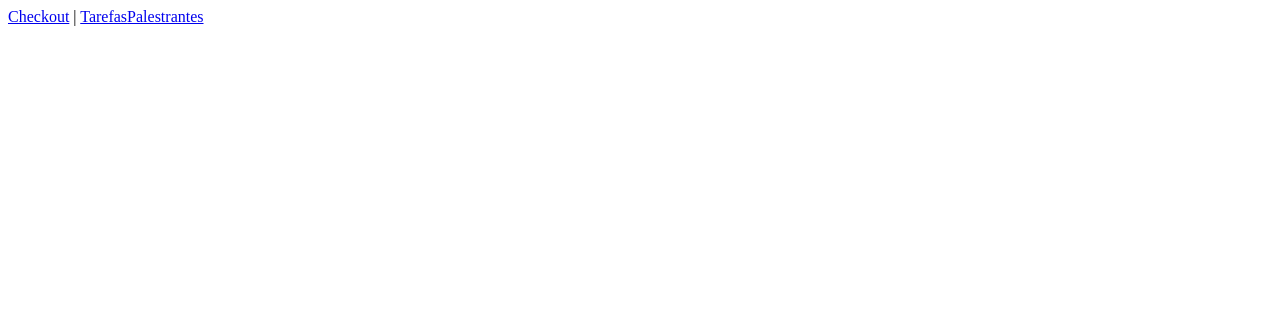
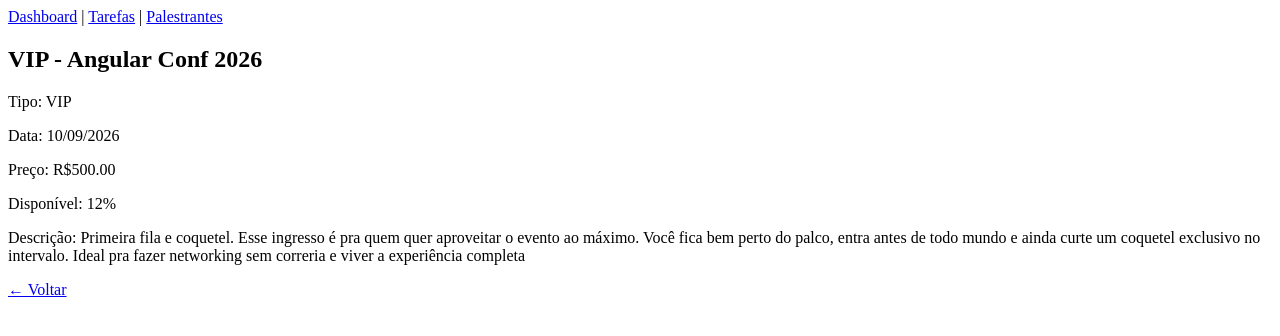
Before and after one commit to augustosilvarocha/ingresso-inteligente, an Angular app: page /ingresso/1 in a window 1280 px wide. Before the commit this address led to /. Shown: the top 336 px of the page. Built offline with nearby package versions, Linux system fonts and the light colour scheme.

Commit message:
feat: adiciona roteamento e navegação entre páginas

```diff
--- a/src/app/app.config.ts
+++ b/src/app/app.config.ts
@@ -1,5 +1,5 @@
 import { ApplicationConfig, provideBrowserGlobalErrorListeners } from '@angular/core';
-import { provideRouter } from '@angular/router';
+import { provideRouter, withComponentInputBinding} from '@angular/router';
 import { provideHttpClient } from '@angular/common/http'
 
 import { routes } from './app.routes';
@@ -7,7 +7,7 @@
 export const appConfig: ApplicationConfig = {
   providers: [
     provideBrowserGlobalErrorListeners(),
-    provideRouter(routes),
+    provideRouter(routes, withComponentInputBinding()),
     provideHttpClient(),
   ]
 };
--- a/src/app/app.html
+++ b/src/app/app.html
@@ -1,6 +1,6 @@
 <nav>
-  <a routerLink="/checkout">Checkout</a> |
-  <a routerLink="/tarefas">Tarefas</a>
+  <a routerLink="/home">Dashboard</a> |
+  <a routerLink="/tarefas">Tarefas</a> |
   <a routerLink="/palestrantes">Palestrantes</a>
 </nav>
 <router-outlet />
--- a/src/app/checkout-component/checkout-component.html
+++ b/src/app/checkout-component/checkout-component.html
@@ -33,6 +33,7 @@
           <button (click)="adicionarAoCarrinho(ingresso)">
             Adicionar ao carrinho
           </button>
+          <a [routerLink]="['/ingresso', ingresso.id]">Ver detalhes</a>
         }
       </app-card>
     </li>
--- a/src/app/checkout-component/checkout-component.ts
+++ b/src/app/checkout-component/checkout-component.ts
@@ -1,12 +1,14 @@
 import { Component, signal } from '@angular/core';
 import { DatePipe, CurrencyPipe } from '@angular/common';
+import { RouterLink } from '@angular/router';
 import { CardComponent } from '../card/card';
 import { ResumoPipe } from '../resumo-pipe';
 import { TicketItemComponent } from '../ticket-item-component/ticket-item-component';
+import { ingressosDisponiveisReservados as dadosIngressos } from '../data/ingressos';
 
 @Component({
   selector: 'app-checkout-component',
-  imports: [TicketItemComponent, CardComponent, DatePipe, CurrencyPipe, ResumoPipe],
+  imports: [TicketItemComponent, CardComponent, DatePipe, CurrencyPipe, ResumoPipe, RouterLink],
   templateUrl: './checkout-component.html',
   styleUrl: './checkout-component.css',
 })
@@ -14,6 +16,8 @@
   qtd = signal<number>(0);
   mensagemStatus = signal<string>('Aguardando finalização...');
   desconto = signal<number>(0);
+
+  ingressosDisponiveisReservados = [...dadosIngressos];
 
   Cancelamento() {
     this.mensagemStatus.set('O usuário solicitou o cancelamento da compra!');
@@ -57,36 +61,6 @@
     });
   }
 
-  ingressosDisponiveisReservados = [
-    {
-      id: 1,
-      nome: 'VIP - Angular Conf 2026',
-      tipo: 'VIP',
-      data: new Date('2026-09-10T12:00:00'),
-      preco: 500,
-      descricao: 'Primeira fila e coquetel. Esse ingresso é pra quem quer aproveitar o evento ao máximo. Você fica bem perto do palco, entra antes de todo mundo e ainda curte um coquetel exclusivo no intervalo. Ideal pra fazer networking sem correria e viver a experiência completa',
-      lotePercentual: 12
-    },
-    {
-      id: 2,
-      nome: 'Standard - Angular Conf 2026',
-      tipo: 'STANDARD',
-      data: new Date('2026-09-10T12:00:00'),
-      preco: 150,
-      descricao: 'Palestras e networking.',
-      lotePercentual: 65
-    },
-    {
-      id: 3,
-      nome: 'Meia-Entrada - Angular Conf 2026',
-      tipo: 'MEIA',
-      data: new Date('2026-09-10T12:00:00'),
-      preco: 75,
-      descricao: 'Carteirinha obrigatória.',
-      lotePercentual: 40
-    }
-  ];
-
   carrinho = signal<any[]>([]);
 
   adicionarAoCarrinho(ingresso: any) {
--- /dev/null
+++ b/src/app/data/ingressos.ts
@@ -0,0 +1,29 @@
+export const ingressosDisponiveisReservados = [
+    {
+      id: 1,
+      nome: 'VIP - Angular Conf 2026',
+      tipo: 'VIP',
+      data: new Date('2026-09-10T12:00:00'),
+      preco: 500,
+      descricao: 'Primeira fila e coquetel. Esse ingresso é pra quem quer aproveitar o evento ao máximo. Você fica bem perto do palco, entra antes de todo mundo e ainda curte um coquetel exclusivo no intervalo. Ideal pra fazer networking sem correria e viver a experiência completa',
+      lotePercentual: 12
+    },
+    {
+      id: 2,
+      nome: 'Standard - Angular Conf 2026',
+      tipo: 'STANDARD',
+      data: new Date('2026-09-10T12:00:00'),
+      preco: 150,
+      descricao: 'Palestras e networking.',
+      lotePercentual: 65
+    },
+    {
+      id: 3,
+      nome: 'Meia-Entrada - Angular Conf 2026',
+      tipo: 'MEIA',
+      data: new Date('2026-09-10T12:00:00'),
+      preco: 75,
+      descricao: 'Carteirinha obrigatória.',
+      lotePercentual: 40
+    }
+];
--- /dev/null
+++ b/src/app/detalhe-ingresso/detalhe-ingresso.html
@@ -0,0 +1,14 @@
+@if (ingresso()) {
+  <article>
+    <h1>{{ ingresso()!.nome }}</h1>
+    <p>Tipo: {{ ingresso()!.tipo }}</p>
+    <p>Data: {{ ingresso()!.data | date:'dd/MM/yyyy' }}</p>
+    <p>Preço: {{ ingresso()!.preco | currency:'BRL' }}</p>
+    <p>Disponível: {{ ingresso()!.lotePercentual }}%</p>
+    <p>Descrição: {{ ingresso()!.descricao }}</p>
+    <a routerLink="/home">← Voltar</a>
+  </article>
+} @else {
+  <p>Ingresso não encontrado.</p>
+  <a routerLink="/home">← Voltar</a>
+}
--- /dev/null
+++ b/src/app/detalhe-ingresso/detalhe-ingresso.ts
@@ -0,0 +1,18 @@
+import { Component, computed, input } from '@angular/core';
+import { DatePipe, CurrencyPipe } from '@angular/common';
+import { RouterLink } from '@angular/router';
+import { ingressosDisponiveisReservados } from '../data/ingressos';
+
+@Component({
+  selector: 'app-detalhe-ingresso',
+  imports: [DatePipe, CurrencyPipe, RouterLink],
+  templateUrl: './detalhe-ingresso.html',
+  styleUrl: './detalhe-ingresso.css',
+})
+export class DetalheIngressoComponent {
+  id = input.required<string>();
+
+  ingresso = computed(() =>
+    ingressosDisponiveisReservados.find(i => i.id === Number(this.id()))
+  );
+}
--- /dev/null
+++ b/src/app/not-found/not-found.html
@@ -0,0 +1,3 @@
+<h1>404 - Página não encontrada</h1>
+<p>O endereço que você acessou não existe.</p>
+<a routerLink="/home">← Voltar para o Dashboard</a>
```
Also changed, not shown: src/app/app.routes.ts (+7 -3 lines), src/app/not-found/not-found.ts (added, +10 -0 lines), src/app/detalhe-ingresso/detalhe-ingresso.css (added), src/app/not-found/not-found.css (added), 2 other files (tests, documents, lock files or other folders).
